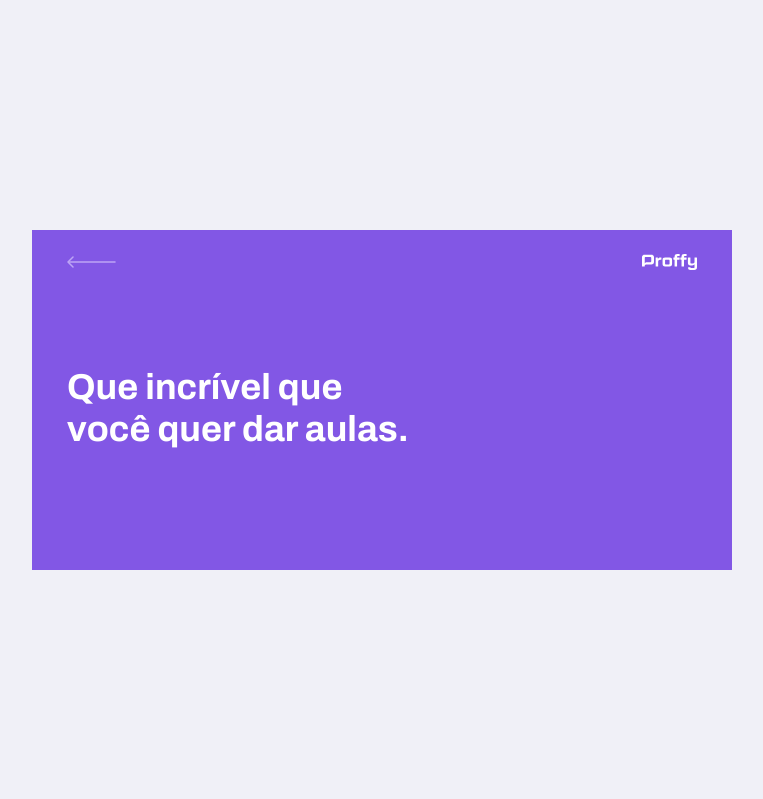
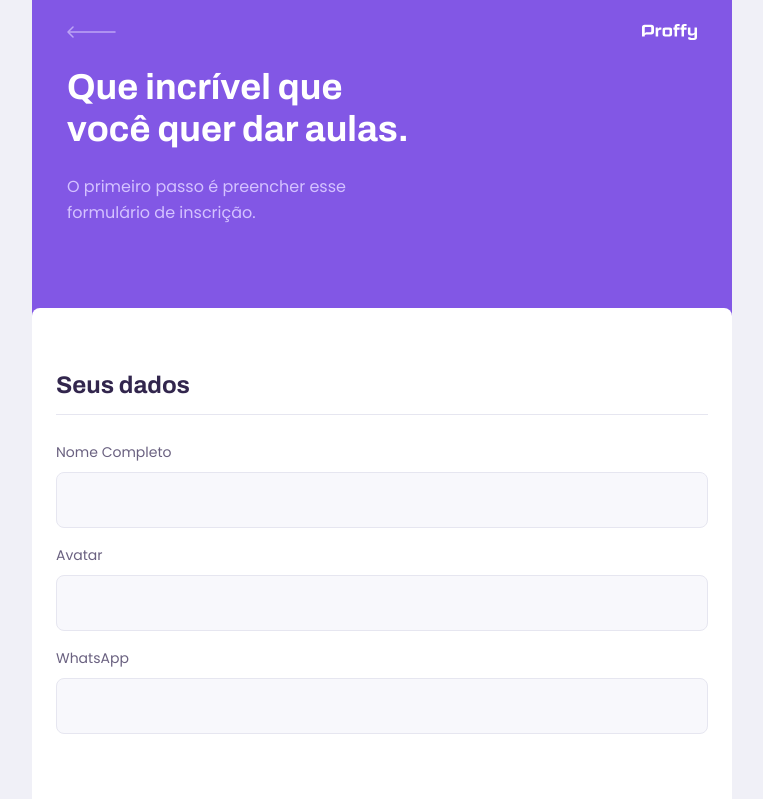
Before and after one commit to jonathandetoni/next-level-week-2, a React (Create React App) app: page /give-classes in a window 1280 px wide. Shown: the top 799 px of the page, without its empty margins (258-1021 px from the left). Built offline with nearby package versions, Linux system fonts and the light colour scheme.

Commit message:
feat: Componentizaçao dos inputs.

```diff
--- /dev/null
+++ b/src/components/Input/index.tsx
@@ -0,0 +1,22 @@
+import React, { InputHTMLAttributes } from 'react';
+
+//css
+import './style.css';
+
+interface InputProps extends InputHTMLAttributes<HTMLInputElement> {
+    label: string;
+    type: string;
+    name: string;
+}
+
+const Input: React.FunctionComponent<InputProps> = ({label, type, name, ...rest}) => {
+    return(
+        <div className="input-block">
+            <label htmlFor={name}>{label}</label>
+            <input name={name} type={type} id={name} {...rest}/>
+        </div>
+    );
+
+}
+
+export default Input;
--- /dev/null
+++ b/src/components/Input/style.css
@@ -0,0 +1,34 @@
+.input-block {
+    position: relative;
+}
+
+.input-block + .input-block {
+    margin-top: 1.4rem;
+}
+
+.input-block label {
+    font-size: 1.4rem;
+}
+
+.input-block input {
+    width: 100%;
+    height: 5.6rem;
+    margin-top: 0.8rem;
+    border-radius: 0.8rem;
+    background: var(--color-input-background);
+    border: 1px solid var(--color-line-in-white);
+    outline: 0;
+    padding: 0 1.6rem;
+    font: 1.6rem Archivo;
+}
+
+.input-block:focus-within::after {
+    width: calc(100% - 3.2rem);
+    height: 2px;
+    content: '';
+    background: var(--color-primary-light);
+    position: absolute;
+    left: 1.6rem;
+    right: 1.6rem;
+    bottom: 0;
+}
--- a/src/components/PageHeader/index.tsx
+++ b/src/components/PageHeader/index.tsx
@@ -12,6 +12,7 @@ import './style.css';
 
 interface PageHeaderProps {
     title: string;
+    description?: string;
 }
 
 const PageHeader: React.FunctionComponent<PageHeaderProps> = (props) => {
@@ -26,6 +27,7 @@ const PageHeader: React.FunctionComponent<PageHeaderProps> = (props) => {
             </div>
             <div className="header-content">
                 <strong>{props.title}</strong>
+                {  props.description && <p>{ props.description }</p>}
 
                 {props.children}
             </div>
--- a/src/components/PageHeader/style.css
+++ b/src/components/PageHeader/style.css
@@ -40,6 +40,14 @@
     color: var(--color-title-in-primary);
 }
 
+.page-header .header-content p {
+    max-width: 30rem;
+    font-size: 1.6rem;
+    line-height: 2.6rem;
+    color: var(--color-text-in-primary);
+    margin-top: 2.4rem;
+}
+
 @media (min-width: 700px) {
     .page-header{
         height: 340px;
--- a/src/pages/TeacherForm/index.tsx
+++ b/src/pages/TeacherForm/index.tsx
@@ -1,10 +1,36 @@
 import React from 'react';
+
+//components
 import PageHeader from '../../components/PageHeader';
+import Input from '../../components/Input';
+
+//css
+import './styles.css';
 
 function TeacherForm(){
     return(
         <div id="page-teacher-form" className="container">
-            <PageHeader title="Que incrível que você quer dar aulas." />
+            <PageHeader
+                title="Que incrível que você quer dar aulas."
+                description="O primeiro passo é preencher esse formulário de inscrição."
+            />
+
+            <main>
+                <fieldset>
+                    <legend>Seus dados</legend>
+
+                    <Input name="name" type="text" label="Nome Completo" />
+                    <Input name="avatar" type="text" label="Avatar" />
+                    <Input name="whatsapp" type="text" label="WhatsApp" />
+                </fieldset>
+
+                <fieldset>
+                    <legend>Sobre a aula</legend>
+
+                    <Input name="subject" type="text" label="Matéria" />
+                    <Input name="cost" type="text" label="Cursto da sua hora por aula" />
+                </fieldset>
+            </main>
         </div>
     );
 }
--- /dev/null
+++ b/src/pages/TeacherForm/styles.css
@@ -0,0 +1,39 @@
+#page-teacher-form {
+    width: 100vw;
+    height: 100vh;
+}
+
+#page-teacher-form .page-header .header-content {
+    margin-bottom: 6.4rem;
+}
+
+#page-teacher-form main {
+    background: var(--color-box-base);
+    width: 100%;
+    max-width: 74rem;
+    border-radius: 0.8rem;
+    margin: -3.2rem auto 3.2rem;
+    padding-top: 6.4rem;
+    overflow: hidden;
+}
+
+#page-teacher-form main fieldset {
+    border: 0;
+    padding: 0 2.4rem;
+}
+
+#page-teacher-form main fieldset + fieldset {
+    margin-top: 6.4rem;
+}
+
+#page-teacher-form main fieldset legend {
+    font: 700 2.4rem Archivo;
+    color: var(--color-text-title);
+    margin-bottom: 2.4rem;
+    display: flex;
+    align-items: center;
+    justify-content: space-between;
+    width: 100%;
+    padding-bottom: 1.6rem;
+    border-bottom: 1px solid var(--color-line-in-white);
+}
--- a/src/pages/TeacherList/index.tsx
+++ b/src/pages/TeacherList/index.tsx
@@ -3,6 +3,7 @@ import React from 'react';
 //components
 import PageHeader from '../../components/PageHeader';
 import TeacherItem from '../../components/TeacherItem';
+import Input from '../../components/Input';
 
 //css
 import './style.css';
@@ -12,20 +13,9 @@ function TeacherList(){
         <div id="page-teacher-list" className="container">
             <PageHeader title="Este são os proffys dísponiveis.">
                 <form id="search-teachers">
-                    <div className="input-block">
-                        <label htmlFor="subject">Matéria</label>
-                        <input type="text" id="subject"/>
-                    </div>
-
-                    <div className="input-block">
-                        <label htmlFor="week_day">Dia da Semana</label>
-                        <input type="text" id="week_day"/>
-                    </div>
-
-                    <div className="input-block">
-                        <label htmlFor="time">Hora</label>
-                        <input type="text" id="time"/>
-                    </div>
+                    <Input name="subject" type="text" label="Matéria" />
+                    <Input name="week_day" type="text" label="Dia da Semana" />
+                    <Input name="time" type="time" label="Hora" />
                 </form>
             </PageHeader>
 
--- a/src/pages/TeacherList/style.css
+++ b/src/pages/TeacherList/style.css
@@ -11,47 +11,10 @@
     color: var(--color-text-in-primary);
 }
 
-#search-teachers .input-block {
-    position: relative;
-}
-
-#search-teacher .input-block + .input-block {
-    margin-top: 1.4rem;
-}
-
-#search-teachers .input-block label {
-    font-size: 1.4rem;
-}
-
-#search-teachers .input-block input {
-    width: 100%;
-    height: 5.6rem;
-    margin-top: 0.8rem;
-    border-radius: 0.8rem;
-    background: var(--color-input-background);
-    border: 1px solid var(--color-line-in-white);
-    outline: 0;
-    padding: 0 1.6rem;
-    font: 1.6rem Archivo;
-}
-
-#search-teachers .input-block:focus-within::after {
-    width: calc(100% - 3.2rem);
-    height: 2px;
-    content: '';
-    background: var(--color-primary-light);
-    position: absolute;
-    left: 1.6rem;
-    right: 1.6rem;
-    bottom: 0;
-}
-
 #page-teacher-list main {
     margin: 3.2rem auto;
     width: 90%;
 }
-
-
 
 @media (min-width: 700px){
     #page-teacher-list{
```
